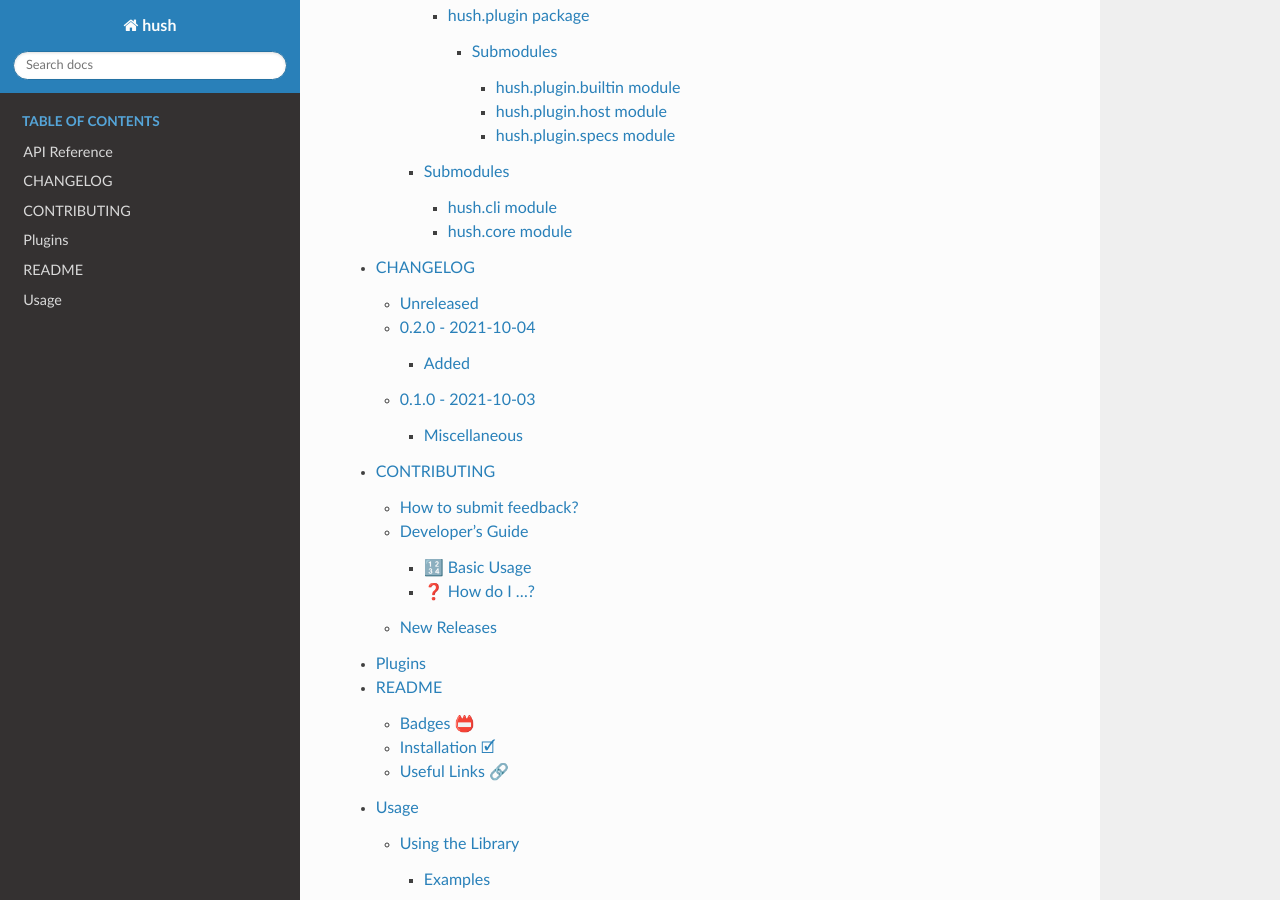
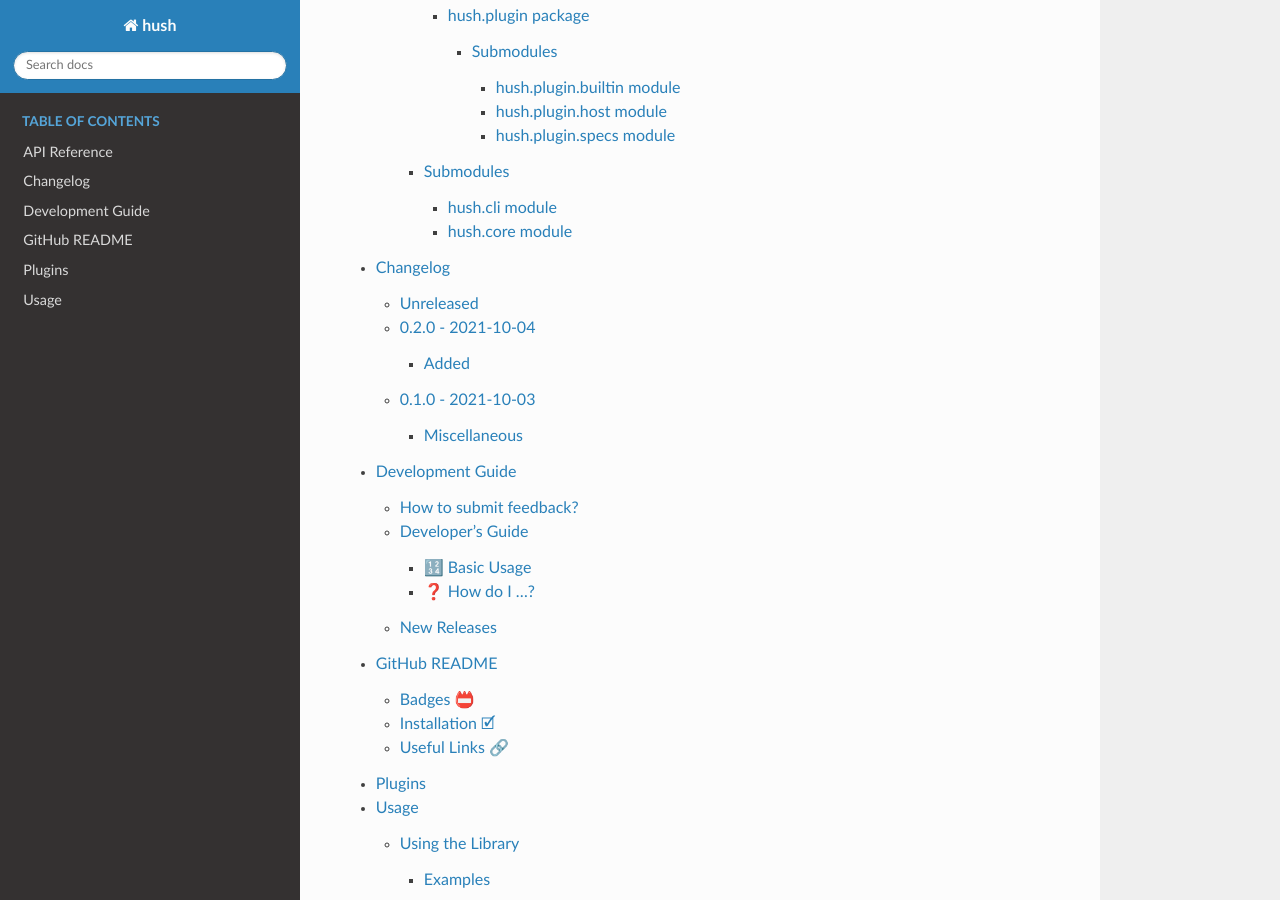
Before and after one commit to bbugyi200/hush, a Sphinx documentation site: the page built from docs/source/index.rst, in a window 1280 px wide and 900 px high, scrolled down 360 px. Built offline with Sphinx 7.4.7 and the Read the Docs theme 2.0.0, drawn with Linux system fonts in a browser that asks for light colours.

```diff
--- a/docs/source/index.rst
+++ b/docs/source/index.rst
@@ -10,10 +10,10 @@ A Python library that helps manage secrets using tools specified by plugin hooks
    :caption: Table of Contents
 
     API Reference <modules>
-    CHANGELOG <changelog>
-    CONTRIBUTING <contributing>
+    Changelog <changelog>
+    Development Guide <contributing>
+    GitHub README <readme>
     Plugins <plugins.md>
-    README <readme>
     Usage <usage.md>
 
 
```
Also changed, not shown: .cruft.json.
